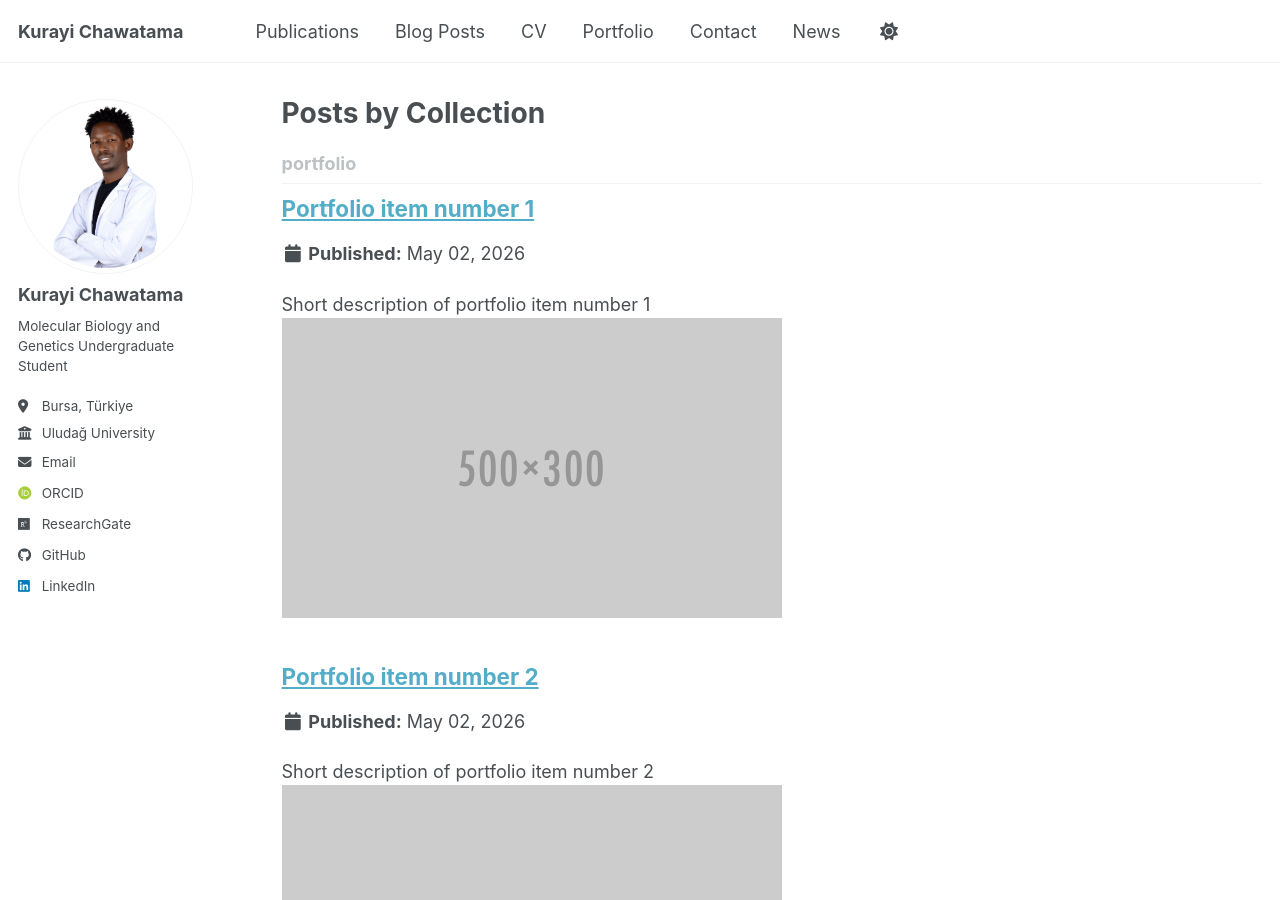
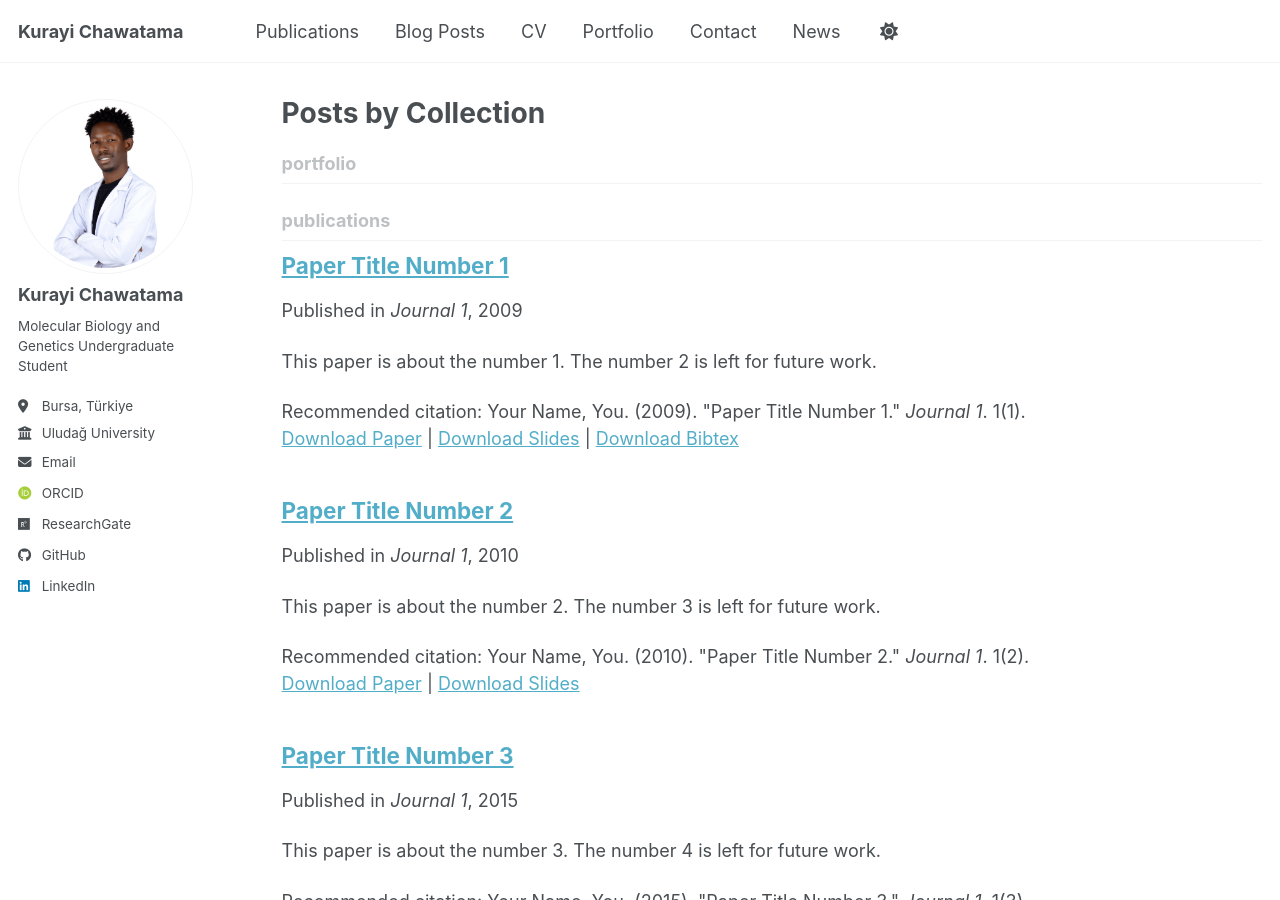
Before and after one commit to KurayiChawatama/kurayi-chawatama.github.io, a Jekyll site: the page built from _pages/collection-archive.html, in a window 1280 px wide and 900 px high. Built offline with Jekyll 4.4.1, drawn with Linux system fonts in a browser that asks for light colours; some web fonts are replaced; a script bundle is joined from its source files by our own code; library files that are not in the unit come from our copies.

Commit message:
Remove outdated portfolio items and associated images; update portfolio page with GitHub link
Co-authored-by: Copilot <copilot@github.com>

```diff
--- a/_pages/portfolio.html
+++ b/_pages/portfolio.html
@@ -11,3 +11,5 @@ author_profile: true
 {% for post in site.portfolio %}
   {% include archive-single.html %}
 {% endfor %}
+
+You can find my projects on [GitHub](https://github.com/KurayiChawatama).
--- a/_portfolio/portfolio-1.md
+++ /dev/null
@@ -1,7 +0,0 @@
----
-title: "Portfolio item number 1"
-excerpt: "Short description of portfolio item number 1<br/><img src='/images/500x300.png'>"
-collection: portfolio
----
-
-This is an item in your portfolio. It can be have images or nice text. If you name the file .md, it will be parsed as markdown. If you name the file .html, it will be parsed as HTML.
--- a/_portfolio/portfolio-2.html
+++ /dev/null
@@ -1,7 +0,0 @@
----
-title: "Portfolio item number 2"
-excerpt: "Short description of portfolio item number 2 <br/><img src='/images/500x300.png'>"
-collection: portfolio
----
-
-This is an item in your portfolio. It can be have images or nice text. If you name the file .md, it will be parsed as markdown. If you name the file .html, it will be parsed as HTML.
```
Also changed, not shown: images/500x300.png (deleted).
